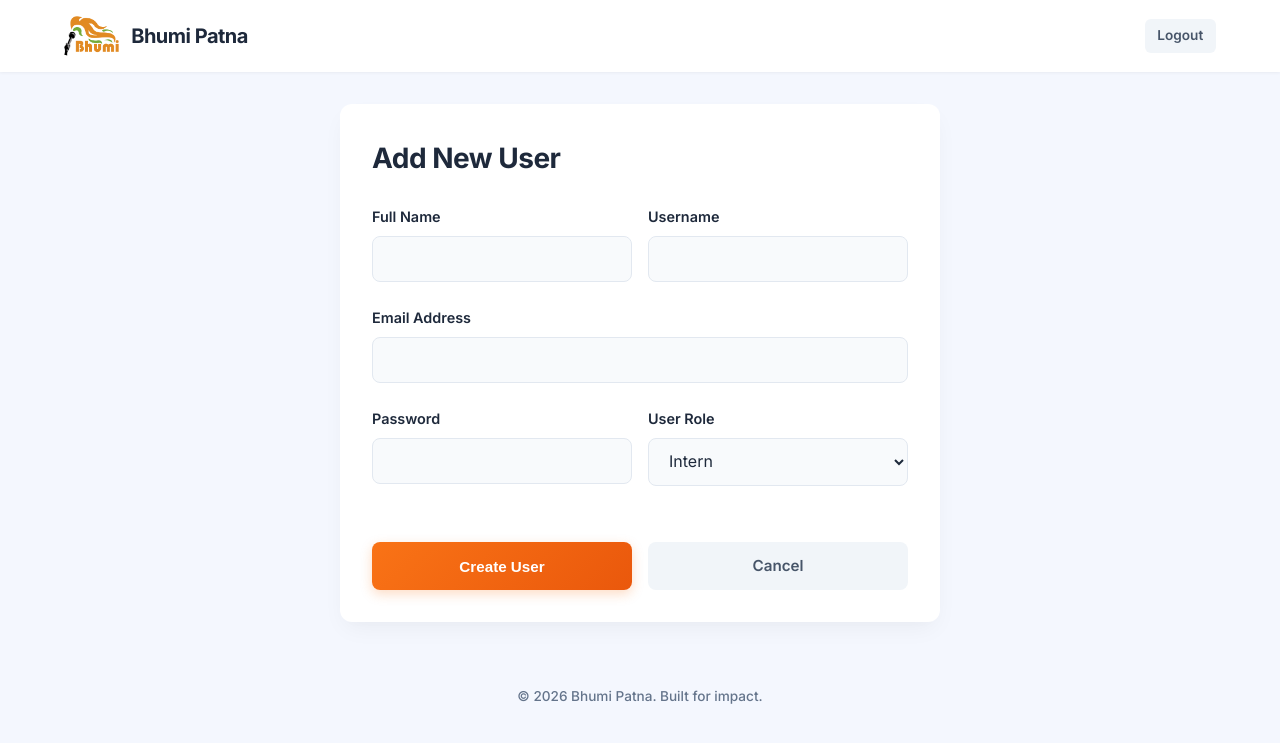
After one commit to singhmaxank/bhumipatna, a Flask app: page /admin/users/add in a window 1280 px wide. The commit adds this page. Shown: the top 743 px of the page. Run offline with Flask 3, Linux system fonts and the light colour scheme; the visitor is signed in with stand-in values (Sample User, id 1).

Commit message:
Version 8.0

```diff
--- a/app.py
+++ b/app.py
@@ -4,7 +4,7 @@ from supabase import create_client, Client
 from functools import wraps
 
 app = Flask(__name__)
-app.secret_key = os.environ.get('SECRET_KEY', 'default-dev-key')
+app.secret_key = os.environ.get('SECRET_KEY', 'default-super-secret-key-2026')
 
 # Supabase Configuration
 SUPABASE_URL = os.environ.get("SUPABASE_URL")
@@ -43,7 +43,7 @@ def login():
         username = request.form.get('username')
         password = request.form.get('password')
 
-        # Authenticate against Supabase using correct schema names
+        # Authenticate using EXACT column names from your database
         response = supabase.table('users').select('*').eq('username', username).eq('password_hash', password).execute()
         users = response.data
 
@@ -51,21 +51,21 @@ def login():
             user = users[0]
             session['user_id'] = user['id']
             session['role'] = user['role']
-            session['name'] = user['full_name'] # Mapped to full_name
+            session['name'] = user['full_name']
 
             if user['role'] == 'admin':
                 return redirect(url_for('admin_dashboard'))
             else:
                 return redirect(url_for('intern_dashboard'))
         else:
-            flash("Invalid credentials. Please try again.")
+            flash("Invalid username or password. Please try again.", "error")
 
     return render_template('login.html')
 
 @app.route('/forgot-password', methods=['GET', 'POST'])
 def forgot_password():
     if request.method == 'POST':
-        flash("Password reset instructions have been sent to your email.")
+        flash("Password reset instructions have been sent to your email.", "success")
         return redirect(url_for('login'))
     return render_template('forgot_password.html')
 
@@ -78,58 +78,94 @@ def logout():
 @app.route('/dashboard')
 @login_required
 def intern_dashboard():
-    # Fetch tasks and resources
     tasks_response = supabase.table('tasks').select('*').execute()
     resources_response = supabase.table('resources').select('*').execute()
+    return render_template('intern_dashboard.html', tasks=tasks_response.data, resources=resources_response.data)
 
-    return render_template('intern_dashboard.html',
-                           tasks=tasks_response.data,
-                           resources=resources_response.data)
-
-# --- ADMIN DASHBOARD & CRUD ROUTES ---
+# --- ADMIN DASHBOARD ---
 @app.route('/admin')
 @admin_required
 def admin_dashboard():
-    # Fetch all users
     all_users = supabase.table('users').select('*').execute().data
 
     admins = [u for u in all_users if u.get('role') == 'admin']
     interns = [u for u in all_users if u.get('role') == 'intern']
     ambassadors = [u for u in all_users if u.get('role') == 'ambassador']
 
-    # Leaderboard: All non-admins, sorted by points (defaults to 0 if points column is missing)
     leaderboard = sorted([u for u in all_users if u.get('role') != 'admin'],
                          key=lambda x: x.get('points', 0), reverse=True)
 
-    # Fetch tasks (Missions) and Resources
     tasks = supabase.table('tasks').select('*').execute().data
     resources = supabase.table('resources').select('*').execute().data
 
     return render_template('admin_dashboard.html',
-                           admins=admins,
-                           interns=interns,
-                           ambassadors=ambassadors,
-                           leaderboard=leaderboard,
-                           missions=tasks,
-                           resources=resources)
+                           admins=admins, interns=interns, ambassadors=ambassadors,
+                           leaderboard=leaderboard, missions=tasks, resources=resources)
 
-# User Management routes (Handles Admins, Interns, and Ambassadors since they share the users table)
+# --- ADMIN USER MANAGEMENT (CRUD) ---
+@app.route('/admin/users/add', methods=['GET', 'POST'])
+@admin_required
+def add_user():
+    if request.method == 'POST':
+        try:
+            supabase.table('users').insert({
+                'full_name': request.form.get('full_name'),
+                'username': request.form.get('username'),
+                'email': request.form.get('email'),
+                'password_hash': request.form.get('password'),
+                'role': request.form.get('role')
+            }).execute()
+            flash("User created successfully!", "success")
+            return redirect(url_for('admin_dashboard'))
+        except Exception as e:
+            flash(f"Error creating user: {str(e)}", "error")
+    return render_template('add_user.html')
+
+@app.route('/admin/users/edit/<int:user_id>', methods=['GET', 'POST'])
+@admin_required
+def edit_user(user_id):
+    if request.method == 'POST':
+        try:
+            supabase.table('users').update({
+                'full_name': request.form.get('full_name'),
+                'username': request.form.get('username'),
+                'email': request.form.get('email'),
+                'role': request.form.get('role')
+            }).eq('id', user_id).execute()
+            flash("User updated successfully!", "success")
+            return redirect(url_for('admin_dashboard'))
+        except Exception as e:
+            flash("Error updating user. Please try again.", "error")
+
+    user_response = supabase.table('users').select('*').eq('id', user_id).execute()
+    if not user_response.data:
+        flash("User not found.", "error")
+        return redirect(url_for('admin_dashboard'))
+
+    return render_template('edit_user.html', user=user_response.data[0])
+
 @app.route('/admin/users/delete/<int:user_id>')
 @admin_required
 def delete_user(user_id):
-    supabase.table('users').delete().eq('id', user_id).execute()
+    try:
+        supabase.table('users').delete().eq('id', user_id).execute()
+        flash("User deleted successfully!", "success")
+    except Exception as e:
+        flash("Error deleting user.", "error")
     return redirect(url_for('admin_dashboard'))
 
 @app.route('/admin/missions/delete/<int:task_id>')
 @admin_required
 def delete_mission(task_id):
     supabase.table('tasks').delete().eq('id', task_id).execute()
+    flash("Mission deleted.", "success")
     return redirect(url_for('admin_dashboard'))
 
 @app.route('/admin/resources/delete/<int:resource_id>')
 @admin_required
 def delete_resource(resource_id):
     supabase.table('resources').delete().eq('id', resource_id).execute()
+    flash("Resource deleted.", "success")
     return redirect(url_for('admin_dashboard'))
 
 if __name__ == '__main__':
--- a/static/css/style.css
+++ b/static/css/style.css
@@ -1,134 +1,215 @@
-/* Minimalist Base Styles */
+@import url('https://fonts.googleapis.com/css2?family=Inter:wght@300;400;500;600;700&display=swap');
+
 :root {
-    --bg-color: #f9fafb;
-    --text-main: #111827;
-    --text-muted: #6b7280;
-    --border-color: #e5e7eb;
-    --accent: #000000;
+    --bg-main: #f4f7fe;
+    --card-bg: #ffffff;
+    --text-main: #1e293b;
+    --text-muted: #64748b;
+    --accent: #f97316;
+    --accent-hover: #ea580c;
+    --accent-gradient: linear-gradient(135deg, #f97316 0%, #ea580c 100%);
+    --border-color: #e2e8f0;
+    --shadow-sm: 0 1px 3px rgba(0,0,0,0.05);
+    --shadow-md: 0 10px 25px -5px rgba(0,0,0,0.05), 0 8px 10px -6px rgba(0,0,0,0.01);
+    --shadow-hover: 0 20px 25px -5px rgba(0,0,0,0.1), 0 10px 10px -5px rgba(0,0,0,0.04);
+    --danger: #ef4444;
+    --danger-hover: #dc2626;
+    --radius: 12px;
 }
 
+* { box-sizing: border-box; margin: 0; padding: 0; }
+
 body {
-    font-family: -apple-system, BlinkMacSystemFont, "Segoe UI", Roboto, Helvetica, Arial, sans-serif;
-    background-color: var(--bg-color);
+    font-family: 'Inter', sans-serif;
+    background-color: var(--bg-main);
     color: var(--text-main);
     line-height: 1.6;
-    margin: 0;
-    padding: 0;
+    -webkit-font-smoothing: antialiased;
 }
 
-/* Container & Layout */
 .container {
-    max-width: 1000px;
+    max-width: 1200px;
     margin: 0 auto;
-    padding: 2rem;
+    padding: 2rem 1.5rem;
 }
 
-header, footer {
-    text-align: center;
-    padding: 1.5rem 0;
-    border-bottom: 1px solid var(--border-color);
+/* --- Header & Logo --- */
+header {
+    background: var(--card-bg);
+    box-shadow: var(--shadow-sm);
+    padding: 1rem 0;
+    position: sticky;
+    top: 0;
+    z-index: 100;
 }
 
-footer {
-    border-bottom: none;
-    border-top: 1px solid var(--border-color);
-    font-size: 0.875rem;
-    color: var(--text-muted);
+.header-inner {
+    max-width: 1200px;
+    margin: 0 auto;
+    padding: 0 1.5rem;
+    display: flex;
+    justify-content: space-between;
+    align-items: center;
 }
 
-/* Typography */
-h1, h2, h3 {
-    font-weight: 600;
-    margin-bottom: 1rem;
+.brand-wrapper {
+    display: flex;
+    align-items: center;
+    gap: 12px;
+    text-decoration: none;
+}
+
+.brand-logo { height: 40px; width: auto; object-fit: contain; }
+.brand-title { font-size: 1.25rem; font-weight: 700; color: var(--text-main); letter-spacing: -0.5px; }
+
+/* --- Typography --- */
+h1, h2, h3 { font-weight: 700; margin-bottom: 1rem; color: var(--text-main); letter-spacing: -0.5px; }
+h2 { font-size: 1.75rem; }
+h3 { font-size: 1.25rem; }
+
+a { color: var(--accent); text-decoration: none; transition: color 0.2s; }
+a:hover { color: var(--accent-hover); text-decoration: underline; }
+
+/* --- Forms & Buttons --- */
+.form-group { margin-bottom: 1.5rem; text-align: left; }
+.form-group label { display: block; margin-bottom: 0.5rem; font-weight: 600; font-size: 0.9rem; color: var(--text-main); }
+
+input[type="text"], input[type="password"], input[type="email"], select {
+    width: 100%;
+    padding: 0.75rem 1rem;
+    border: 1.5px solid var(--border-color);
+    border-radius: 8px;
+    font-size: 1rem;
+    font-family: 'Inter', sans-serif;
+    background: #f8fafc;
+    transition: all 0.2s ease;
     color: var(--text-main);
 }
 
-a {
-    color: var(--text-muted);
-    text-decoration: none;
-}
-
-a:hover {
-    color: var(--accent);
-    text-decoration: underline;
-}
-
-/* Forms & Buttons */
-.form-group {
-    margin-bottom: 1.25rem;
-    text-align: left;
-}
-
-.form-group label {
-    display: block;
-    margin-bottom: 0.5rem;
-    font-weight: 500;
-}
-
-input[type="text"], input[type="password"], input[type="email"] {
-    width: 100%;
-    padding: 0.75rem;
-    border: 1px solid var(--border-color);
-    border-radius: 4px;
-    box-sizing: border-box;
-    font-size: 1rem;
+input:focus, select:focus {
+    outline: none;
+    border-color: var(--accent);
+    background: #ffffff;
+    box-shadow: 0 0 0 3px rgba(249, 115, 22, 0.15);
 }
 
 .btn {
-    display: inline-block;
+    display: inline-flex;
+    align-items: center;
+    justify-content: center;
     padding: 0.75rem 1.5rem;
-    background-color: var(--accent);
+    background: var(--accent-gradient);
     color: #ffffff;
     border: none;
-    border-radius: 4px;
+    border-radius: 8px;
+    font-weight: 600;
     cursor: pointer;
-    font-size: 1rem;
-    text-align: center;
+    font-size: 0.95rem;
     text-decoration: none;
+    transition: all 0.3s ease;
+    box-shadow: 0 4px 12px rgba(249, 115, 22, 0.25);
 }
 
 .btn:hover {
-    opacity: 0.8;
+    transform: translateY(-2px);
+    box-shadow: 0 6px 15px rgba(249, 115, 22, 0.35);
     color: #ffffff;
     text-decoration: none;
 }
 
 .btn-danger {
-    background-color: #dc2626;
+    background: var(--danger);
+    box-shadow: 0 4px 12px rgba(239, 68, 68, 0.2);
 }
 
-.btn-small {
-    padding: 0.4rem 0.8rem;
-    font-size: 0.875rem;
+.btn-danger:hover {
+    background: var(--danger-hover);
+    box-shadow: 0 6px 15px rgba(239, 68, 68, 0.3);
 }
 
-/* Admin Tables & Cards */
+.btn-secondary {
+    background: #f1f5f9;
+    color: #475569;
+    box-shadow: none;
+}
+.btn-secondary:hover { background: #e2e8f0; color: #1e293b; box-shadow: none; }
+
+.btn-small { padding: 0.4rem 0.8rem; font-size: 0.85rem; border-radius: 6px; }
+
+/* --- Modern Cards --- */
 .admin-section {
-    background: #ffffff;
-    border: 1px solid var(--border-color);
-    border-radius: 8px;
-    padding: 1.5rem;
+    background: var(--card-bg);
+    border-radius: var(--radius);
+    padding: 2rem;
     margin-bottom: 2rem;
+    box-shadow: var(--shadow-md);
+    transition: transform 0.3s ease, box-shadow 0.3s ease;
     overflow-x: auto;
 }
 
-.data-table {
-    width: 100%;
-    border-collapse: collapse;
-    margin-top: 1rem;
-}
+.admin-section:hover { box-shadow: var(--shadow-hover); }
+.section-header { display: flex; justify-content: space-between; align-items: center; margin-bottom: 1.5rem; }
 
-.data-table th, .data-table td {
-    padding: 0.75rem;
-    border-bottom: 1px solid var(--border-color);
+/* --- Tables --- */
+.data-table { width: 100%; border-collapse: separate; border-spacing: 0; }
+.data-table th {
+    padding: 1rem;
+    background: #f8fafc;
+    color: var(--text-muted);
+    font-size: 0.8rem;
+    text-transform: uppercase;
+    letter-spacing: 0.5px;
+    font-weight: 600;
+    border-bottom: 2px solid var(--border-color);
     text-align: left;
 }
+.data-table td {
+    padding: 1.25rem 1rem;
+    border-bottom: 1px solid var(--border-color);
+    vertical-align: middle;
+    font-weight: 500;
+    color: var(--text-main);
+}
+.data-table tr:last-child td { border-bottom: none; }
+.data-table tr:hover td { background-color: #f8fafc; }
 
+.action-cell { display: flex; gap: 0.5rem; justify-content: flex-end; }
+.subtext { font-size: 0.85rem; color: var(--text-muted); font-weight: 400; margin-top: 4px; display: block; }
+
+/* --- Badges/Pills --- */
+.badge {
+    background: #f1f5f9;
+    color: #475569;
+    padding: 0.25rem 0.75rem;
+    border-radius: 20px;
+    font-size: 0.75rem;
+    font-weight: 600;
+    text-transform: uppercase;
+    letter-spacing: 0.5px;
+}
+.badge-admin { background: #fee2e2; color: #991b1b; }
+.badge-intern { background: #e0e7ff; color: #3730a3; }
+.badge-ambassador { background: #fef3c7; color: #92400e; }
+
+/* --- Layout Grids --- */
+.grid-2 { display: grid; grid-template-columns: 1fr 1fr; gap: 2rem; margin-bottom: 2rem; }
+
+/* --- Alerts --- */
 .alert {
-    padding: 1rem;
-    margin-bottom: 1rem;
-    background-color: #fee2e2;
-    color: #991b1b;
-    border-radius: 4px;
-    text-align: center;
+    padding: 1rem 1.5rem;
+    margin-bottom: 1.5rem;
+    border-radius: 8px;
+    font-weight: 500;
+    box-shadow: var(--shadow-sm);
+    display: flex;
+    align-items: center;
 }
+.alert-success { background-color: #ecfdf5; color: #065f46; border-left: 4px solid #10b981; }
+.alert-error { background-color: #fef2f2; color: #991b1b; border-left: 4px solid #ef4444; }
+
+footer { text-align: center; padding: 2rem 0; color: var(--text-muted); font-size: 0.85rem; font-weight: 500; }
+
+@media (max-width: 768px) {
+    .grid-2 { grid-template-columns: 1fr; }
+    .admin-section { padding: 1.5rem; }
+}
--- /dev/null
+++ b/templates/add_user.html
@@ -0,0 +1,45 @@
+{% extends 'base.html' %}
+
+{% block content %}
+<div style="max-width: 600px; margin: 0 auto;" class="admin-section">
+    <h2 style="margin-bottom: 1.5rem;">Add New User</h2>
+
+    <form method="POST" action="/admin/users/add">
+        <div class="grid-2" style="gap: 1rem; margin-bottom: 0;">
+            <div class="form-group">
+                <label for="full_name">Full Name</label>
+                <input type="text" id="full_name" name="full_name" required>
+            </div>
+            <div class="form-group">
+                <label for="username">Username</label>
+                <input type="text" id="username" name="username" required>
+            </div>
+        </div>
+
+        <div class="form-group">
+            <label for="email">Email Address</label>
+            <input type="email" id="email" name="email" required>
+        </div>
+
+        <div class="grid-2" style="gap: 1rem; margin-bottom: 0;">
+            <div class="form-group">
+                <label for="password">Password</label>
+                <input type="text" id="password" name="password" required>
+            </div>
+            <div class="form-group">
+                <label for="role">User Role</label>
+                <select id="role" name="role" required>
+                    <option value="intern">Intern</option>
+                    <option value="ambassador">Campus Ambassador</option>
+                    <option value="admin">Administrator</option>
+                </select>
+            </div>
+        </div>
+
+        <div style="display: flex; gap: 1rem; margin-top: 2rem;">
+            <button type="submit" class="btn" style="flex: 1;">Create User</button>
+            <a href="/admin" class="btn btn-secondary" style="flex: 1; text-align: center;">Cancel</a>
+        </div>
+    </form>
+</div>
+{% endblock %}
--- a/templates/base.html
+++ b/templates/base.html
@@ -8,16 +8,26 @@
 </head>
 <body>
     <header>
-        <div class="container">
-            <h1>Bhumi Patna Portal</h1>
+        <div class="header-inner">
+            <a href="/" class="brand-wrapper">
+                <img src="{{ url_for('static', filename='img/bhumi_logo.png') }}" alt="Bhumi Logo" class="brand-logo">
+                <span class="brand-title">Bhumi Patna</span>
+            </a>
+            {% if session.get('user_id') %}
+            <div>
+                <a href="/logout" class="btn btn-small btn-secondary">Logout</a>
+            </div>
+            {% endif %}
         </div>
     </header>
 
     <main class="container">
-        {% with messages = get_flashed_messages() %}
+        {% with messages = get_flashed_messages(with_categories=true) %}
             {% if messages %}
-                {% for message in messages %}
-                    <div class="alert">{{ message }}</div>
+                {% for category, message in messages %}
+                    <div class="alert {% if category == 'error' %}alert-error{% else %}alert-success{% endif %}">
+                        {{ message }}
+                    </div>
                 {% endfor %}
             {% endif %}
         {% endwith %}
@@ -26,9 +36,7 @@
     </main>
 
     <footer>
-        <div class="container">
-            <p>&copy; 2026 Bhumi Patna. All rights reserved.</p>
-        </div>
+        <p>&copy; 2026 Bhumi Patna. Built for impact.</p>
     </footer>
 </body>
 </html>
```
Also changed, not shown: templates/admin_dashboard.html (+44 -76 lines), templates/edit_user.html (added, +38 -0 lines), templates/forgot_password.html (+7 -5 lines), templates/intern_dashboard.html (+14 -13 lines), templates/login.html (+10 -6 lines).
